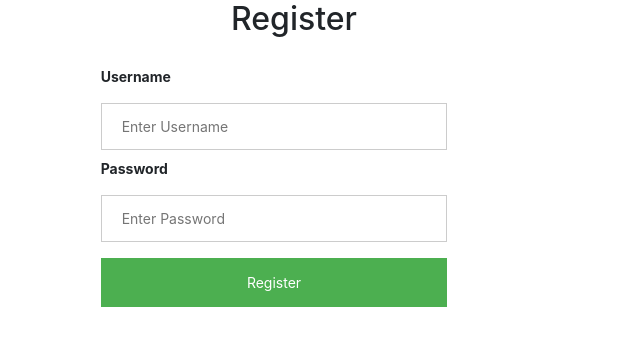
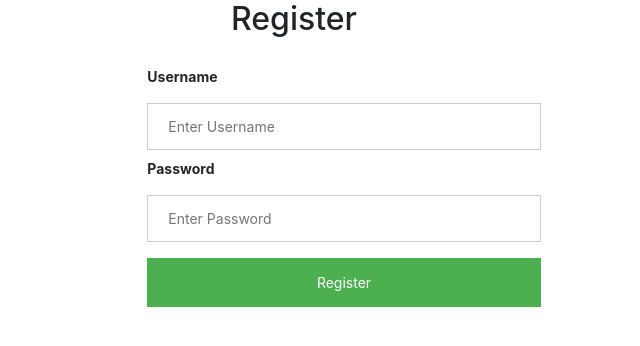
Before and after one commit to jpal29/URL_SHORTENER, a Flask app: page /auth/register in a window 1280 px wide; the page is wider, and only the part inside the window is pictured. Shown: the part 56-402 px from the top of that part, without its empty margins (346-986 px from the left). Run offline with Flask 2, Linux system fonts and the light colour scheme; some libraries are stand-ins or nearby versions.

Commit message:
Created login container to be fluid

```diff
--- a/shortener/templates/auth/register.html
+++ b/shortener/templates/auth/register.html
@@ -6,7 +6,7 @@
 
 {% block content %}
     <h2 class="text-center">Register</h2>
-    <div class="register-form container">
+    <div class="register-form container-fluid">
         <div class="row justify-content-center">
             <div class="col-md-4">
                 <form method="post">
```
